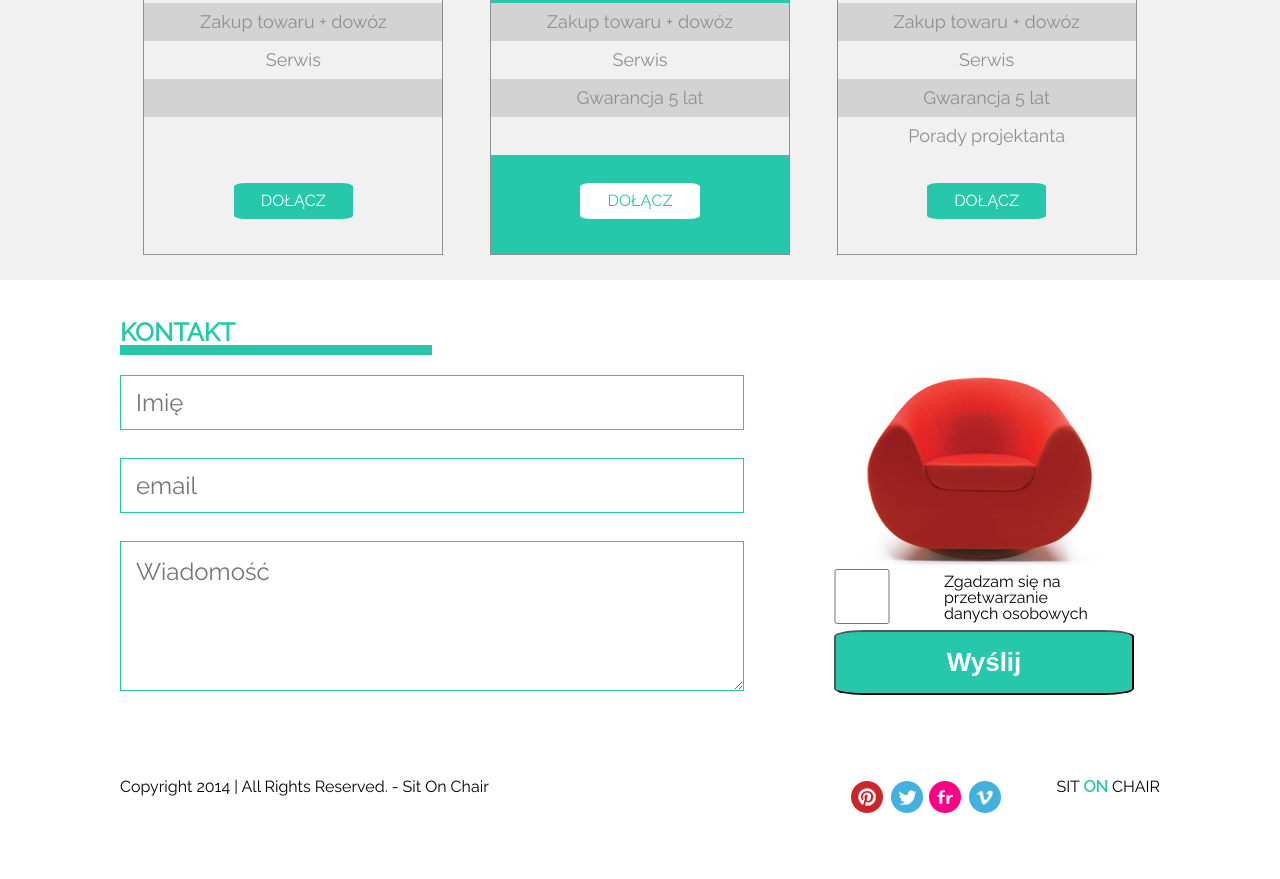
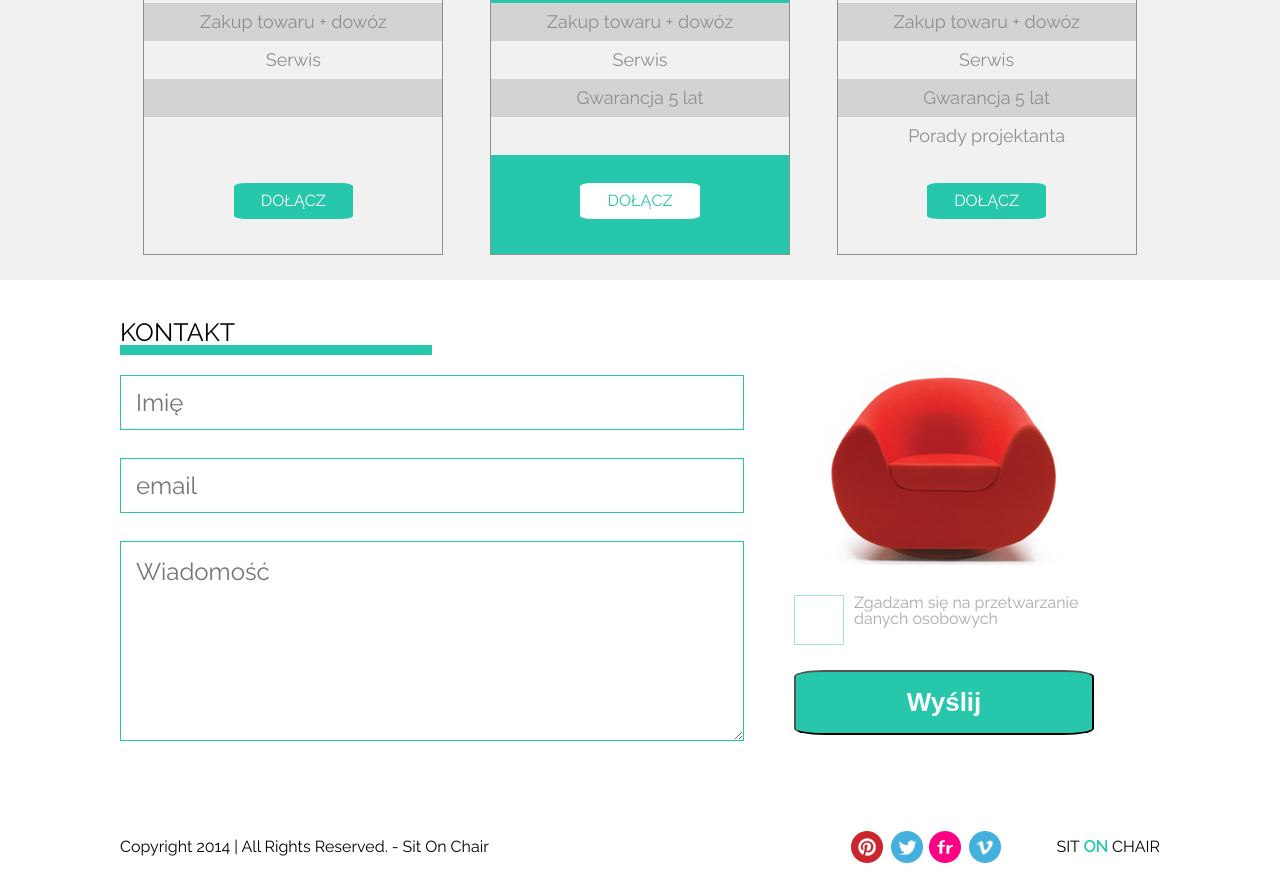
Before and after one commit to bottle93/warsztat_siteonchair, a plain HTML site: page index.html in a window 1280 px wide. Shown: the part 1296-2175 px from the top of the page. Before the commit the page ends 2125 px from the top, so only its background shows below. Drawn offline with Linux system fonts and the light colour scheme.

Commit message:
warsztat

```diff
--- a/css/style.css
+++ b/css/style.css
@@ -17,18 +17,7 @@ body {
     clear: both;
 }
 
-Visuallyhidden {
-    border: 0;
-    clip: rect(0 0 0 0);
-    -webkit-clip-path: inset(50%);
-    clip-path: inset(50%);
-    height: 1px;    margin: -1px;
-    overflow: hidden;
-    padding: 0;
-    position: absolute;
-    width: 1px;
-    white-space: nowrap; /* 1 */
-}
+
 
 /*NAVBAR STYLING*/
 .navbar {
@@ -354,8 +343,9 @@ Visuallyhidden {
 .picebox__title {
     width:30%;
     font-size: 25px;
+    font-weight: 400;
     text-transform: uppercase;
-    color: #27C7AB;
+    color: #000000;
     border-bottom: 10px solid #27C7AB;
 }
 
@@ -495,8 +485,9 @@ Visuallyhidden {
 .contact__title{
     width:30%;
     font-size: 25px;
+    font-weight: 400;
     text-transform: uppercase;
-    color: #27C7AB;
+    color: #000000;
     border-bottom: 10px solid #27C7AB;
 }
 
@@ -515,19 +506,6 @@ Visuallyhidden {
 padding:20px 0;
 }
 
-
-.contact__submit {
-    position: relative;
-    padding: 10%;
-}
-
-.contact__img {
-    position: absolute;
-    top:0;
-    left: 50%;
-
-}
-
 .contact__form input, textarea {
     font-family: 'Raleway', sans-serif;
     display: block;
@@ -541,26 +519,66 @@ Visuallyhidden {
 }
 
 .contact__form textarea {
-    height: 150px;
+    height: 200px;
 }
-.contact__submit--description {
-    position: absolute;
-    top: 57%;
-    left: 200px;
-    width: 150px
+.contact__submit {
+padding-left: 50px;
+}
+
+.contact__submit--img {
+display: block;
+height: 210px;
+background: url(../dodatki/images/red_chair.png) center top no-repeat;
+}
+
+.contact__checkbox {
+    margin-top: 30px;
+    overflow: hidden;
+    position: relative;
+    display: flex;
+    flex-direction: row;
 }
 
 #checkbox {
     position: absolute;
-    top: 55%;
-    left: 10px;
+    left: -1000px;
 }
 
+.contact__checkbox input ~ .contact__checkbox-icon {
+    width: 50px;
+    height: 50px;
+    border: 1px solid #A1E6D1;
+    display: inline-block;
+
+}
+
+.contact__checkbox input ~ .contact__checkbox-icon:before {
+    content: '';
+    position: absolute;
+    top: 0;
+    left: 0;
+    background: url("../dodatki/images/form_ok.jpg") center center no-repeat;
+    width: 50px;
+    height: 50px;
+    opacity: 1;
+    visibility: hidden;
+    transform: scale(0.6, 0.6);
+    transition: 0.5s all;
+}
+
+.contact__checkbox input:checked ~ .contact__checkbox-icon:before {
+    opacity: 1;
+    visibility: visible;
+    transform: scale(1, 1);
+}
+.contact__submit--description {
+    font-family: 'Raleway', sans-serif;
+    margin-left: 10px;
+    display: inline-block;
+    color: #AAA;
+}
 
 .contact__button--submit {
-    position: absolute;
-    top: 65%;
-    left: 90px;
     font-size: 26px;
     padding: 15px 30px;
     font-weight: bold;
@@ -581,10 +599,14 @@ Visuallyhidden {
 }
 
 .footer__copyright {
+    margin-top: 10px;
     width: 65%;
 }
 
+
 .footer__logo-img {
+    display: block;
+    margin-top: 10px;
     font-size: 16px;
     font-weight: 300;
     text-decoration: none;
--- a/index.html
+++ b/index.html
@@ -207,9 +207,10 @@
                 <textarea id="message" class="contact__textarea--message" placeholder="Wiadomość"></textarea>
             </div>
             <div class="contact__submit">
-                <img src="dodatki/images/red_chair.png" class="contact__img" width="264" height="210">
+                <span class="contact__submit--img"></span>
                 <label for="checkbox" class="contact__checkbox">
                     <input type="checkbox" id="checkbox">
+                    <span class="contact__checkbox-icon"></span>
                     <span class="contact__submit--description">Zgadzam się na przetwarzanie <br> danych osobowych</span>
                 </label>
                 <button type="submit" class="contact__button--submit">Wyślij</button>
@@ -223,10 +224,10 @@
         <div class="footer__copyright">Copyright 2014 | All Rights Reserved. - Sit On Chair</div>
         <div class="footer__imgs">
             <div class="footer__icons">
-                <img src="dodatki/images/pinterest.png" alt="printerest">
-                <img src="dodatki/images/twitter.png" alt="twitter">
-                <img src="dodatki/images/flickr.png" alt="flickr">
-                <img src="dodatki/images/vimeo.png" alt="vimeo">
+                <a href="#"><img src="dodatki/images/pinterest.png" alt="printerest"></a>
+                <a href="#"><img src="dodatki/images/twitter.png" alt="twitter"></a>
+                <a href="#"><img src="dodatki/images/flickr.png" alt="flickr"></a>
+                <a href="#"><img src="dodatki/images/vimeo.png" alt="vimeo"></a>
             </div>
         </div>
         <div class="footer__logo">
```
Lines whose indentation alone changed are shown as unchanged.
